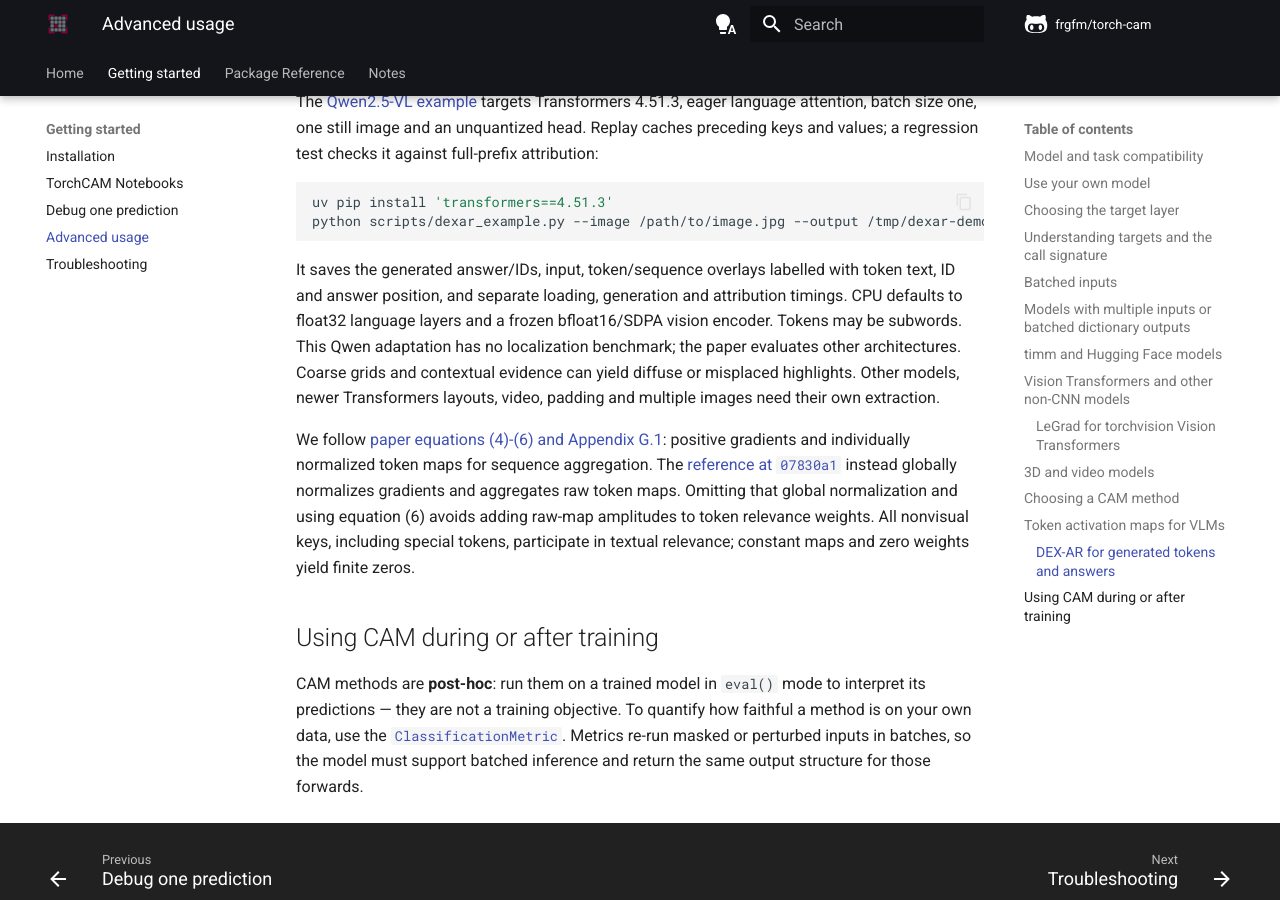
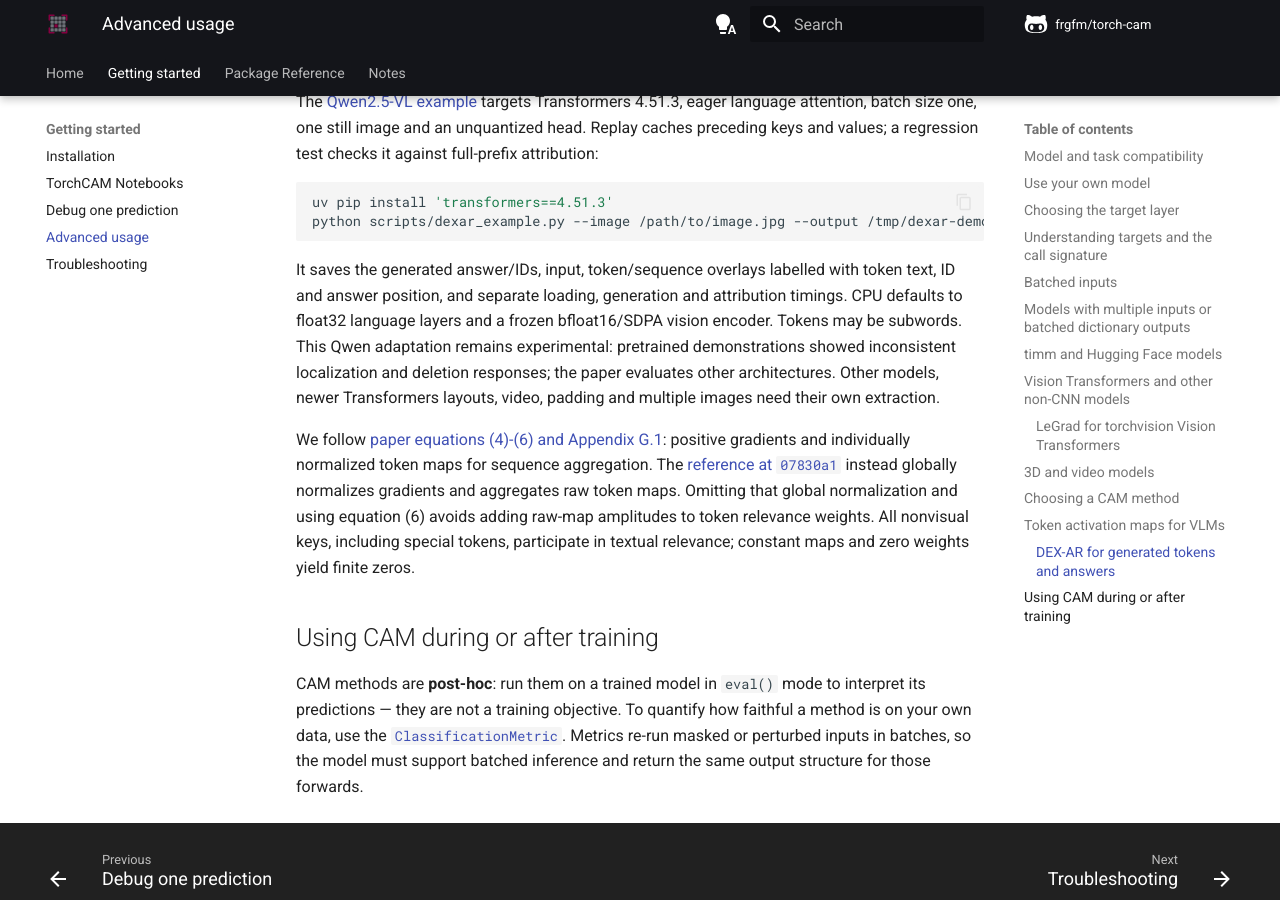
Before and after one commit to frgfm/torch-cam, an MkDocs documentation site: the page built from docs/docs/getting-started/advanced-usage.md, in a window 1280 px wide and 900 px high, scrolled down 13059 px. Built offline with MkDocs 1.6.1 and Material for MkDocs 9.7.7, drawn with Linux system fonts in a browser that asks for light colours; comment, search, counter and statistics services are not loaded.

Commit message:
docs: mark Qwen DEX-AR explanation quality as experimental

```diff
--- a/docs/docs/getting-started/advanced-usage.md
+++ b/docs/docs/getting-started/advanced-usage.md
@@ -476,9 +476,9 @@ python scripts/dexar_example.py --image /path/to/image.jpg --output /tmp/dexar-d
 
 It saves the generated answer/IDs, input, token/sequence overlays labelled with token text, ID and answer position,
 and separate loading, generation and attribution timings. CPU defaults to float32 language layers and a frozen
-bfloat16/SDPA vision encoder. Tokens may be subwords. This Qwen adaptation has no localization benchmark;
-the paper evaluates other architectures. Coarse grids and contextual evidence can yield diffuse or misplaced
-highlights. Other models, newer Transformers layouts, video, padding and multiple images need their own extraction.
+bfloat16/SDPA vision encoder. Tokens may be subwords. This Qwen adaptation remains experimental: pretrained
+demonstrations showed inconsistent localization and deletion responses; the paper evaluates other architectures.
+Other models, newer Transformers layouts, video, padding and multiple images need their own extraction.
 
 We follow [paper equations (4)-(6) and Appendix G.1](https://arxiv.org/abs/2603.06302): positive gradients and
 individually normalized token maps for sequence aggregation. The [reference at `07830a1`](https://github.com/WalBouss/DEX-AR/blob/07830a1e435eacde0acc68b31467681a236dc3a7/dexar/wrapper.py)
```
